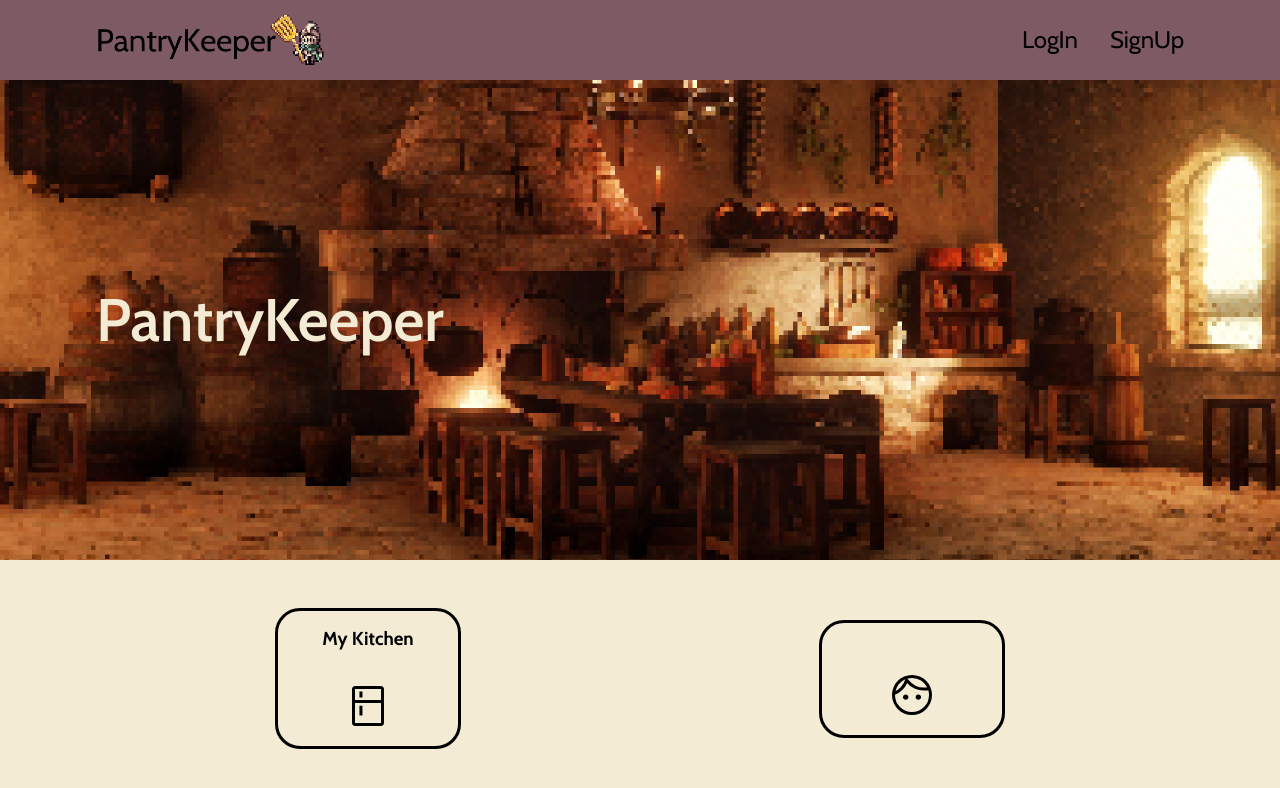
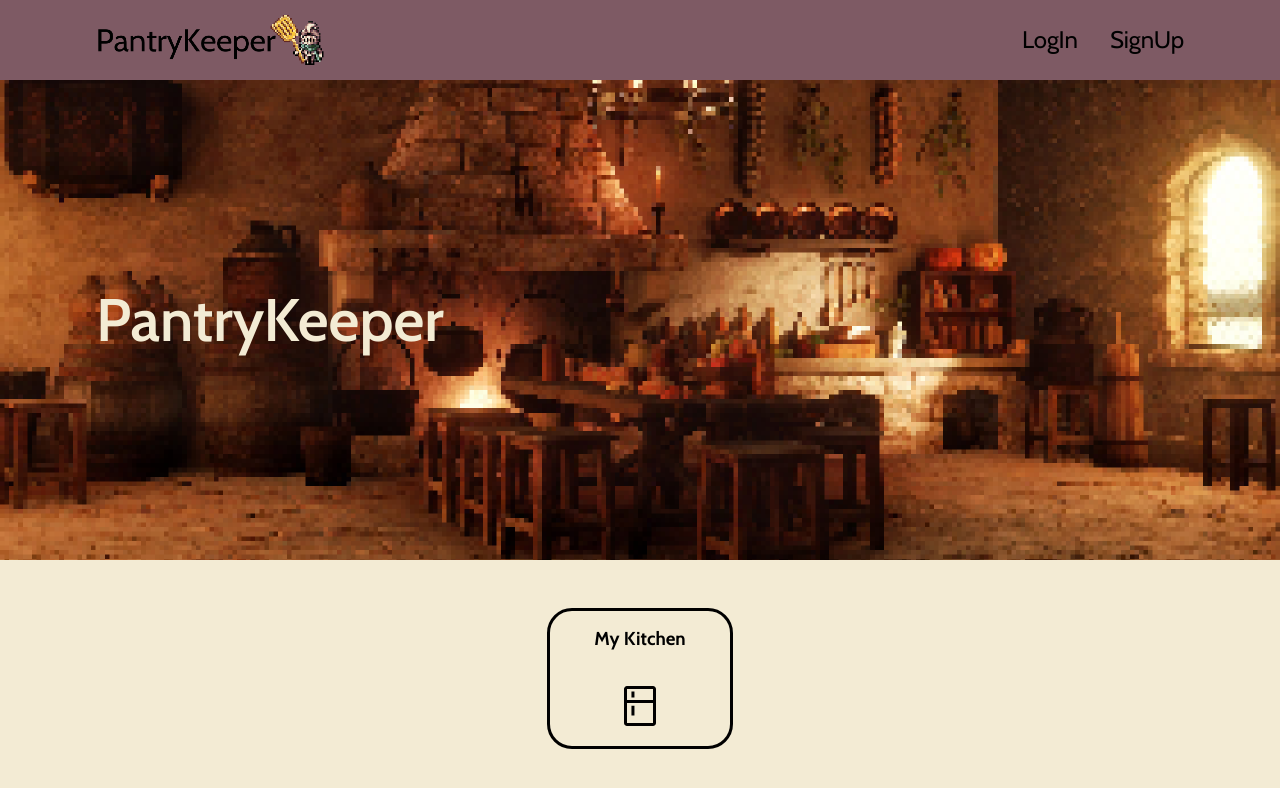
Before and after one commit to aliv314/pantrykeeper, a React (Create React App) app: page / in a window 1280 px wide. Shown: the top 788 px of the page. Built offline with nearby package versions, Linux system fonts and the light colour scheme; no server answers.

Commit message:
Commit before merging to main

```diff
--- a/src/pages/Home/Home.js
+++ b/src/pages/Home/Home.js
@@ -89,9 +89,9 @@ const Home = () => {
                     {/* <div className='home-body__card' onClick={friendsHandler}>
                         <HomeCard text = "Friends" icon = {friendsIcon}/>
                     </div> */}
-                    <div className='home-body__card' onClick={userProfileHandler}>
+                    {user && <div className='home-body__card' onClick={userProfileHandler}>
                         <HomeCard text = {user && user.displayName} icon = {userIcon} />
-                    </div>
+                    </div>}
                 </div>
                 {/* If not logged in or signed up */}
                 {user && <p className='home-body__user' onClick= {logOutClickHandler}> Logout </p>}
--- a/src/pages/Pantries/Pantries.js
+++ b/src/pages/Pantries/Pantries.js
@@ -49,14 +49,15 @@ const Pantries = () => {
         if(!user) return
         axios.get(`${backend}/api/users/${user.uid}`)
         .then((res) => {
-            // if(!res.data.length){
-            //     return;
-            // }
+            if(!res.data.length){
+                console.log("Pantry glitch! -> ", user.uid)
+            }
+            console.log(res.data)
             setPantries(res.data);
         }).catch((e) => {
             console.log(e);
         })
-    }, [auth, user])
+    }, [user])
 
     //Submit for new pantry modal.
     const handleNew = (e, pantryName) => {
```
